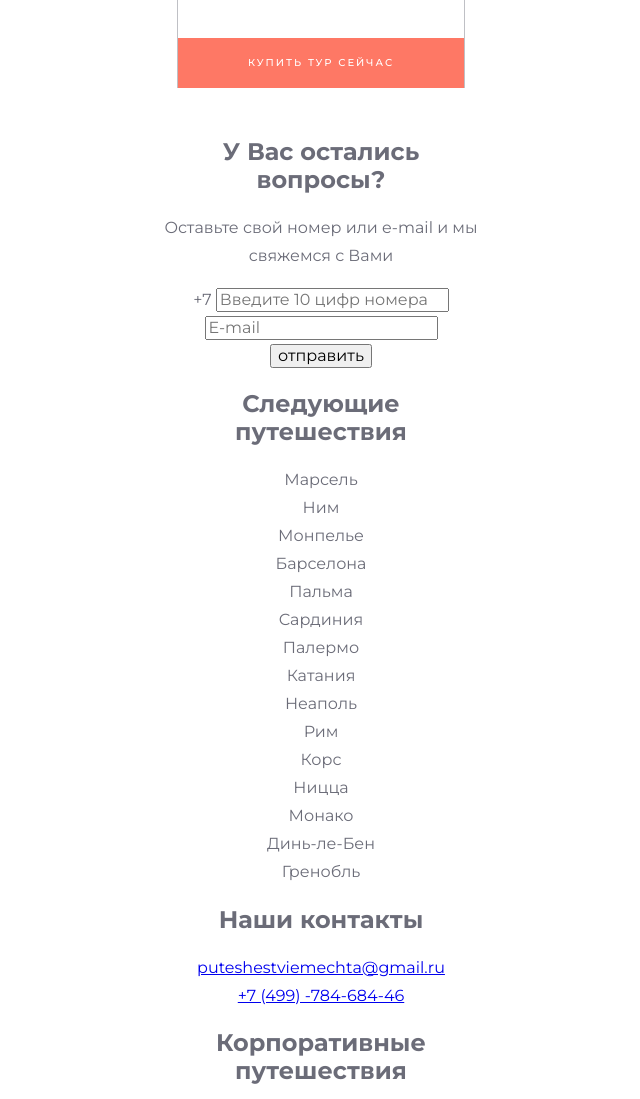
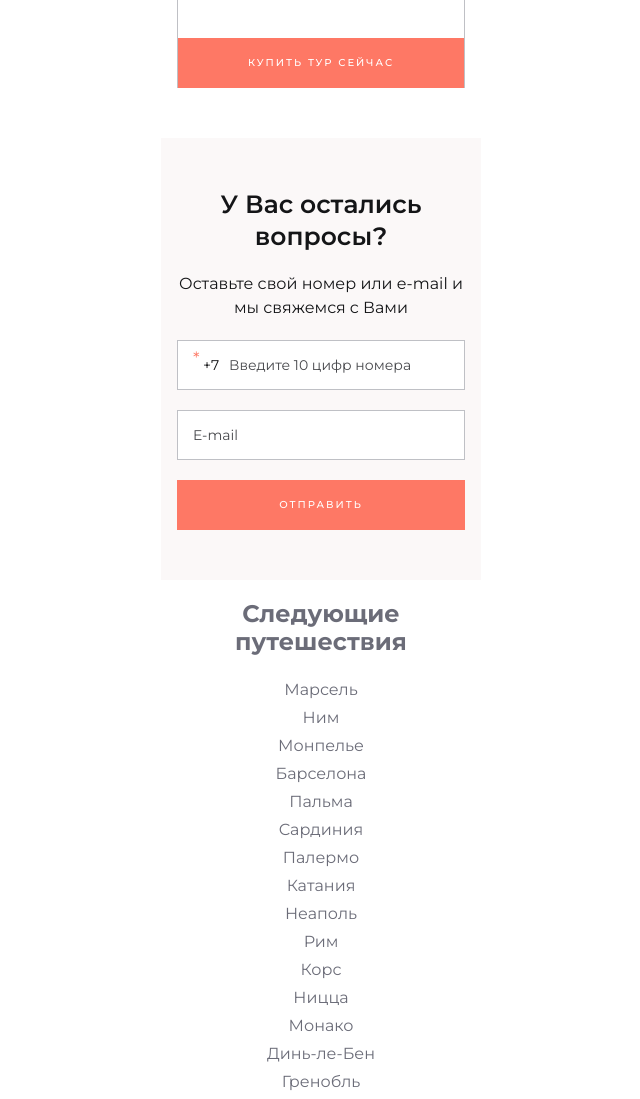
Before and after one commit to andrew28051985/travel-around-europe, a website: page source/index.html in a window 1280 px wide. Shown: the part 5380-6479 px from the top of the page, without its empty margins (319-959 px from the left). Drawn offline with nearby package versions, Linux system fonts and the light colour scheme; files that its build step writes are made by us from their sources; files whose address does not match are found by name.

Commit message:
ADD: stilization section question mobyle version

```diff
--- a/source/index.html
+++ b/source/index.html
@@ -399,13 +399,15 @@
             Оставьте свой номер или e-mail и мы свяжемся с Вами
           </p>
           <form class="questions__form form" action="https://echo.htmlacademy.ru" method="POST" target="_blank">
-            <label class="form__label" for="phone">
+            <label class="form__label form__label--phone" for="phone">
               +7
             </label>
-            <input class="form__input" type="tel" id="phone" name="phone" placeholder="Введите 10 цифр номера">
+            <span class="form__invalid">Данные не верны</span>
+            <input class="form__input form__input--phone" type="tel" id="phone" name="phone" placeholder="Введите 10 цифр номера">
             <label class="form__label visually-hidden" for="email">Email</label>
+            <span class="form__invalid form__invalid--email">Данные не верны</span>
             <input class="form__input" type="email" id="email" name="email" placeholder="E-mail">
-            <button class="form__button">
+            <button class="form__button button">
               отправить
             </button>
           </form>
--- a/source/sass/blocks/form.scss
+++ b/source/sass/blocks/form.scss
@@ -0,0 +1,65 @@
+.form {
+  position: relative;
+
+  &__label--phone {
+    position: absolute;
+    top: 17px;
+    left: 26px;
+    font-size: 14px;
+    line-height: 17px;
+    color: $link-dark;
+    &::before {
+      content: "*";
+      position: absolute;
+      top: -7px;
+      left: -10px;
+      width: 6px;
+      height: 6px;
+      font-size: 17px;
+      color: $basik-accent;
+    }
+  }
+  &__input {
+    box-sizing: border-box;
+    margin: 0;
+    margin-bottom: 20px;
+    padding: 15px;
+    width: 100%;
+    height: 50px;
+    border: 1px solid $nav-dark;
+    outline: none;
+    font-size: 14px;
+    line-height: 17px;
+    color: $title-dark;
+    cursor: pointer;
+
+    &:invalid {
+      border: 1px solid $basik-accent;
+    }
+  }
+  &__input--phone {
+    padding-left: 51px;
+  }
+
+  &__button {
+    border: none;
+    outline: none;
+  }
+
+  &__invalid {
+    display: none;
+    position: absolute;
+    left: 0;
+    top: -15px;
+    font-size: 12px;
+    line-height: 15px;
+    color: $basik-accent;
+  }
+  &__invalid--email {
+    top: 55px;
+  }
+}
+
+.form__input::-webkit-input-placeholder {
+  color: $title-dark;
+}
--- a/source/sass/blocks/questions.scss
+++ b/source/sass/blocks/questions.scss
@@ -0,0 +1,22 @@
+.questions {
+  &__wrapper {
+    padding: 50px 16px;
+    background-color: $second-light;
+  }
+
+  &__title {
+    margin: 0;
+    margin-bottom: 20px;
+    font-size: 25px;
+    font-weight: 600;
+    line-height: 32px;
+    color: $link-dark;
+  }
+
+  &__text {
+    margin: 0;
+    margin-bottom: 20px;
+    line-height: 24px;
+    color: $link-dark;
+  }
+}
```
Also changed, not shown: README.md.
